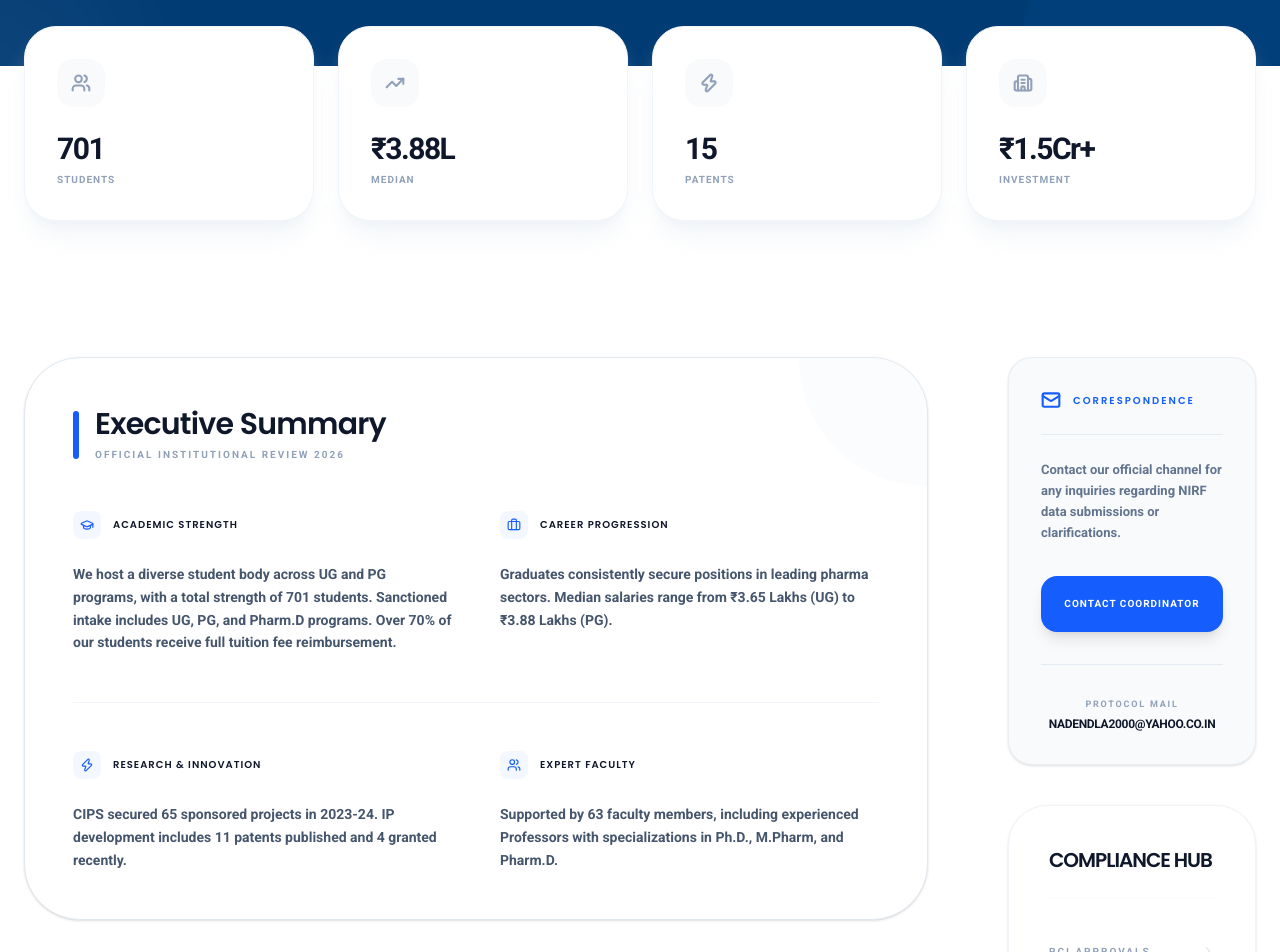
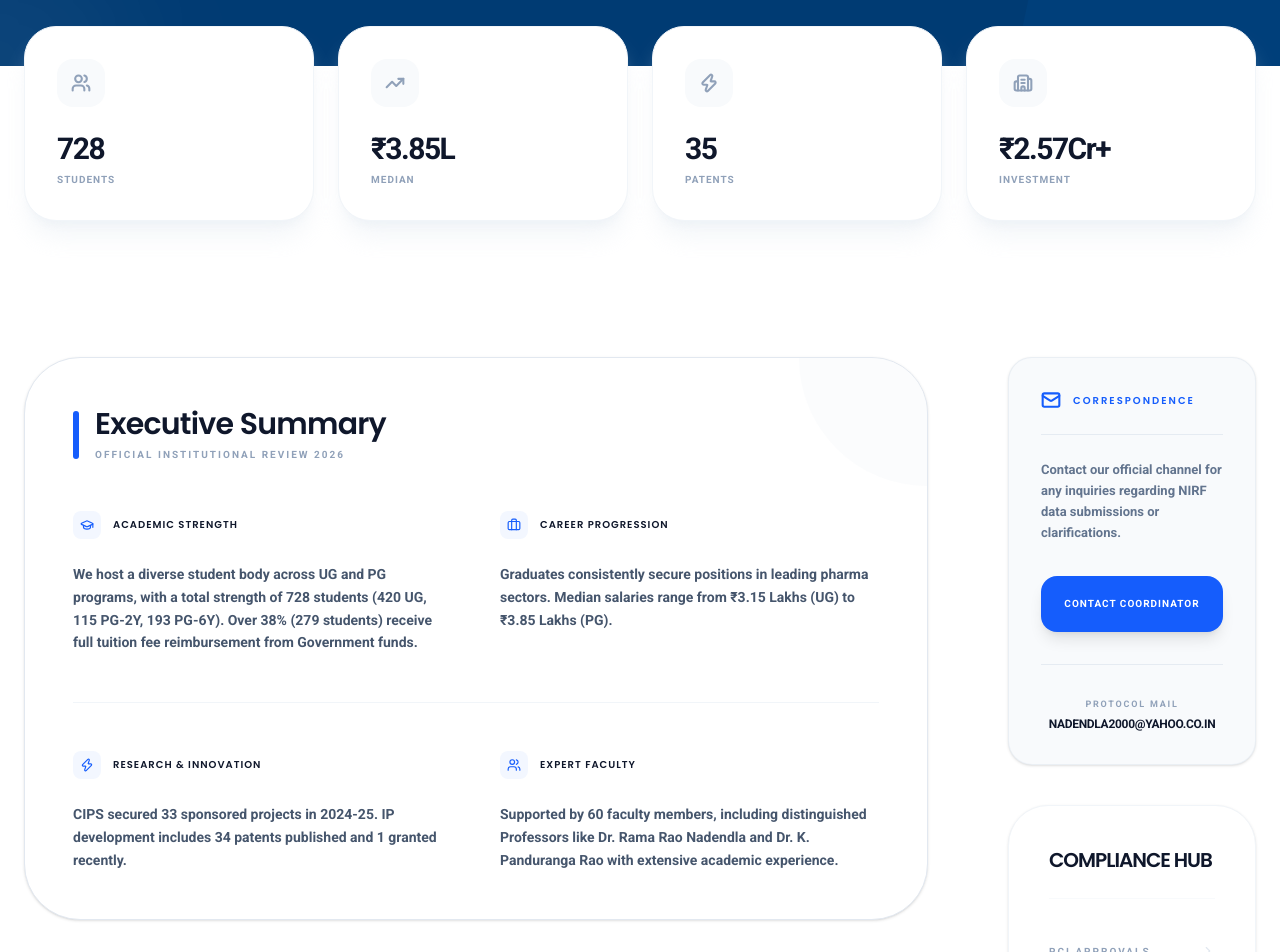
Before and after one commit to clpt-magni/clpt, a Next.js app: page /compliance/nirf-data in a window 1280 px wide. Shown: the part 600-1552 px from the top of the page. Built offline with nearby package versions, Linux system fonts and the light colour scheme; no server answers.

Commit message:
Updated NIRF 2026 summary data and quick stats

```diff
--- a/src/app/(public)/compliance/nirf-data/page.tsx
+++ b/src/app/(public)/compliance/nirf-data/page.tsx
@@ -43,10 +43,10 @@ export default function NirfDataPage() {
       <section className="container mx-auto px-4 md:px-6 -mt-10 mb-16 md:mb-24 relative z-30">
         <div className="grid grid-cols-2 lg:grid-cols-4 gap-4 md:gap-6">
           {[
-            { label: "Students", value: "701", icon: Users },
-            { label: "Median", value: "₹3.88L", icon: TrendingUp },
-            { label: "Patents", value: "15", icon: Zap },
-            { label: "Investment", value: "₹1.5Cr+", icon: Building2 },
+            { label: "Students", value: "728", icon: Users },
+            { label: "Median", value: "₹3.85L", icon: TrendingUp },
+            { label: "Patents", value: "35", icon: Zap },
+            { label: "Investment", value: "₹2.57Cr+", icon: Building2 },
           ].map((stat, i) => (
             <div key={i} className="bg-white p-5 md:p-8 rounded-3xl md:rounded-[2rem] shadow-xl shadow-slate-200/40 border border-slate-100 group hover:border-blue-600/20 transition-all hover:-translate-y-1 duration-500">
               <div className="w-10 h-10 md:w-12 md:h-12 rounded-xl md:rounded-2xl bg-slate-50 group-hover:bg-blue-600/5 flex items-center justify-center text-slate-400 group-hover:text-blue-600 mb-4 md:mb-6 transition-colors">
@@ -87,9 +87,8 @@ export default function NirfDataPage() {
                         <h3 className="text-slate-900 font-bold uppercase tracking-widest text-[10px]">Academic Strength</h3>
                       </div>
                       <p>
-                        We host a diverse student body across UG and PG programs, with a total strength of <strong>701 students</strong>.
-                        Sanctioned intake includes UG, PG, and Pharm.D programs.
-                        Over <strong>70%</strong> of our students receive full tuition fee reimbursement.
+                        We host a diverse student body across UG and PG programs, with a total strength of <strong>728 students</strong> (420 UG, 115 PG-2Y, 193 PG-6Y).
+                        Over <strong>38% (279 students)</strong> receive full tuition fee reimbursement from Government funds.
                       </p>
                     </div>
                     <div className="space-y-4 md:space-y-6">
@@ -101,7 +100,7 @@ export default function NirfDataPage() {
                       </div>
                       <p>
                         Graduates consistently secure positions in leading pharma sectors. Median salaries range from
-                        <strong> ₹3.65 Lakhs (UG)</strong> to <strong>₹3.88 Lakhs (PG)</strong>.
+                        <strong> ₹3.15 Lakhs (UG)</strong> to <strong>₹3.85 Lakhs (PG)</strong>.
                       </p>
                     </div>
                   </div>
@@ -115,7 +114,7 @@ export default function NirfDataPage() {
                         <h3 className="text-slate-900 font-bold uppercase tracking-widest text-[10px]">Research & Innovation</h3>
                       </div>
                       <p>
-                        CIPS secured <strong>65 sponsored projects</strong> in 2023-24. IP development includes <strong>11 patents published</strong> and 4 granted recently.
+                        CIPS secured <strong>33 sponsored projects</strong> in 2024-25. IP development includes <strong>34 patents published</strong> and 1 granted recently.
                       </p>
                     </div>
                     <div className="space-y-4 md:space-y-6">
@@ -126,7 +125,7 @@ export default function NirfDataPage() {
                         <h3 className="text-slate-900 font-bold uppercase tracking-widest text-[10px]">Expert Faculty</h3>
                       </div>
                       <p>
-                        Supported by <strong>63 faculty members</strong>, including experienced Professors with specializations in Ph.D., M.Pharm, and Pharm.D.
+                        Supported by <strong>60 faculty members</strong>, including distinguished Professors like Dr. Rama Rao Nadendla and Dr. K. Panduranga Rao with extensive academic experience.
                       </p>
                     </div>
                   </div>
```
